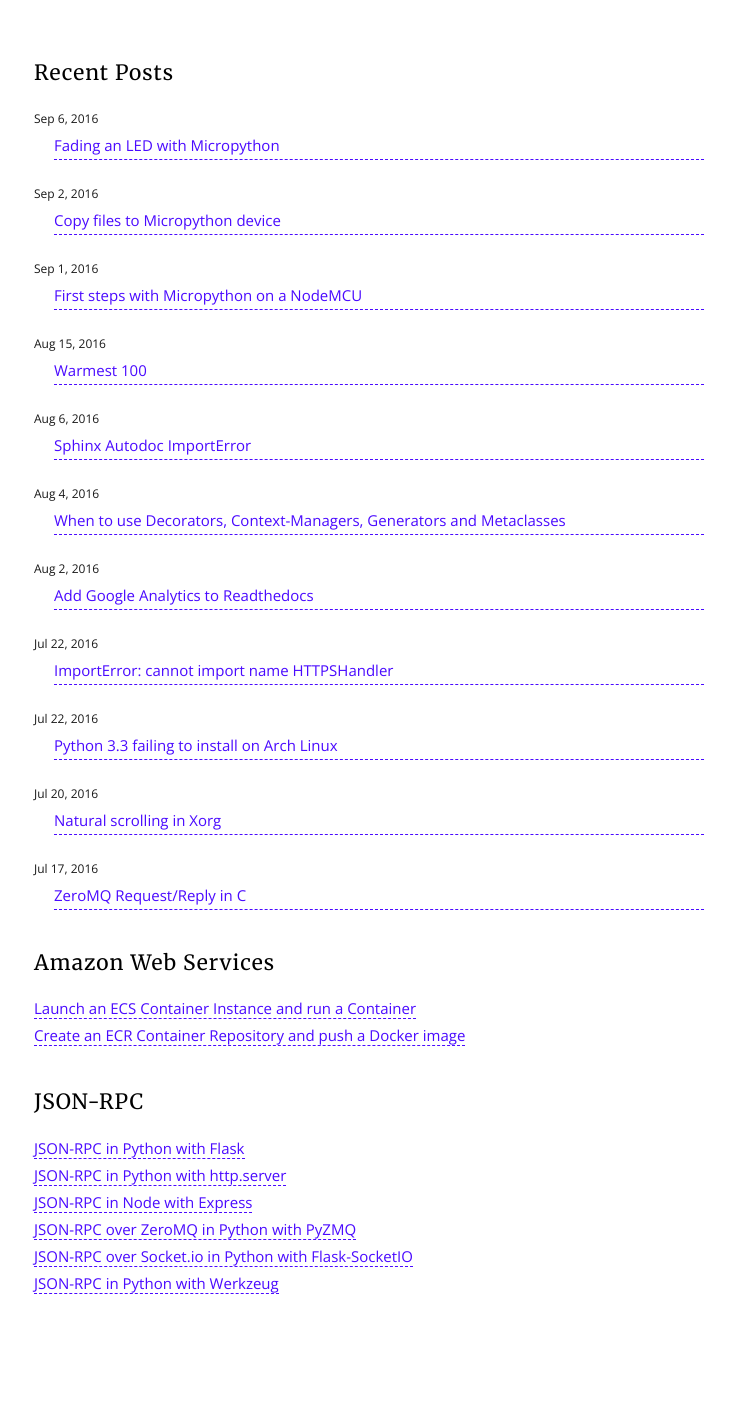
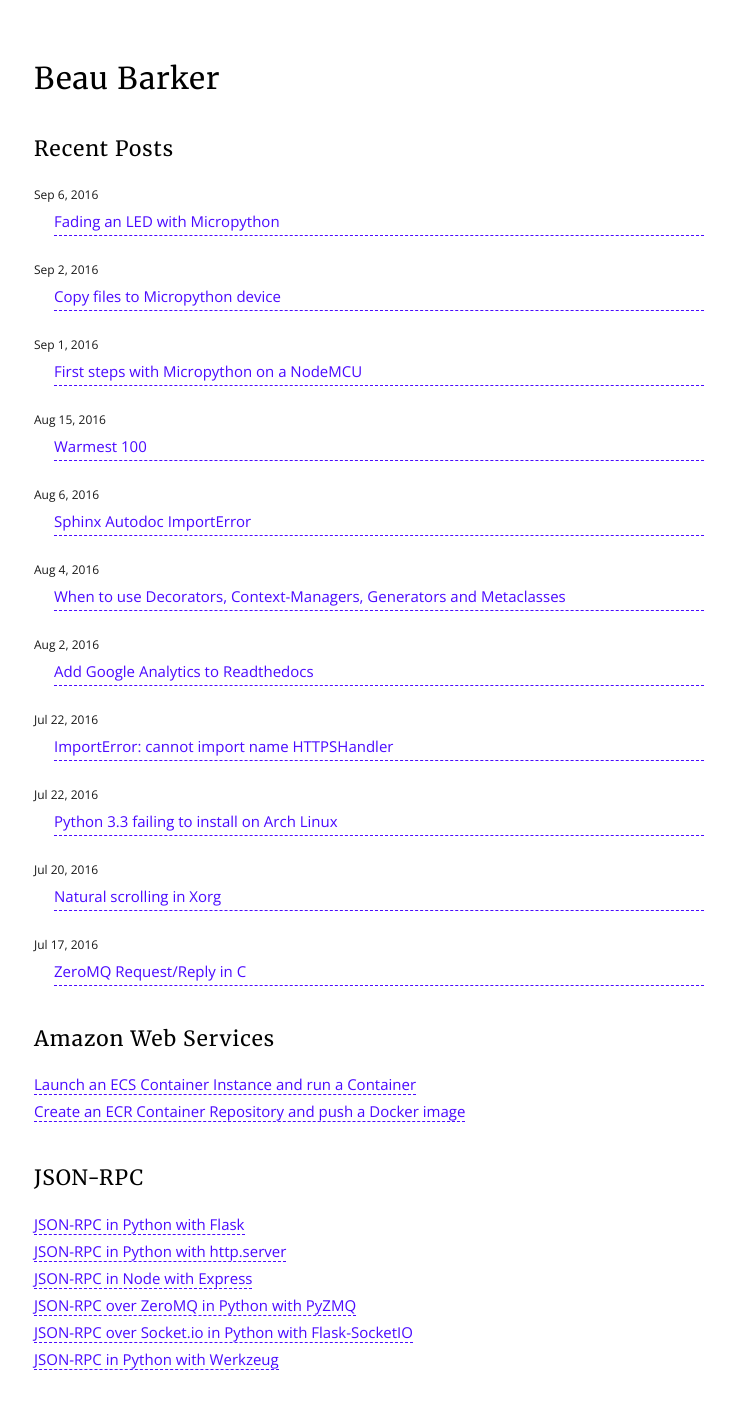
Before and after one commit to explodinglabs/explodinglabs.github.io, a Jekyll site: the page built from index.html, in a window 1280 px wide. Shown: the whole page, without its empty margins (271-1006 px from the left). Built offline with Jekyll 4.4.1, drawn with Linux system fonts in a browser that asks for light colours; before the commit the page ends 1337 px from its top, so only the background shows below that.

Commit message:
Adjust design

```diff
--- a/index.html
+++ b/index.html
@@ -3,6 +3,10 @@
 ---
 
 <div id="home">
+
+    <h1 class="page-title">
+        Beau Barker
+    </h1>
 
     <h1>Recent Posts</h1>
 
```
